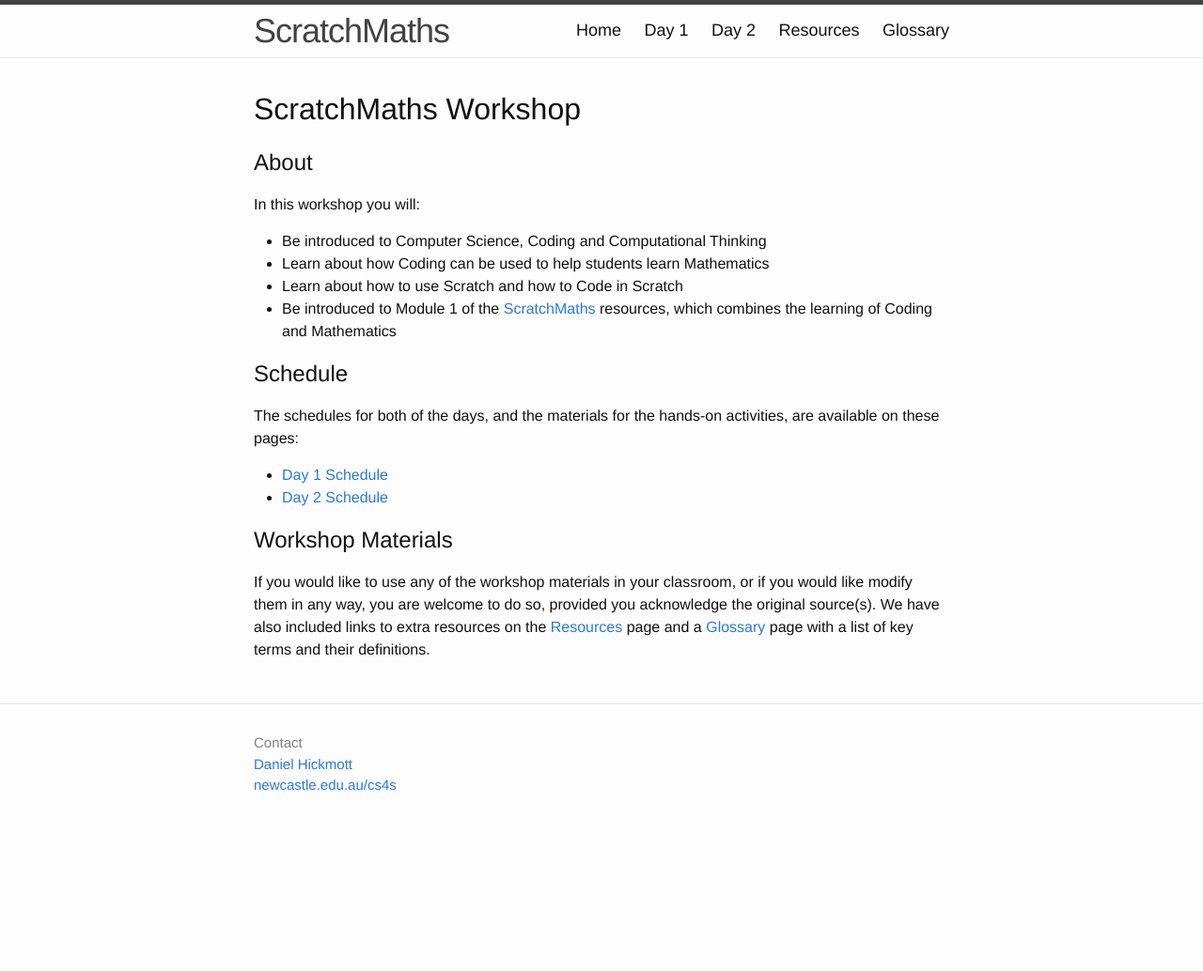
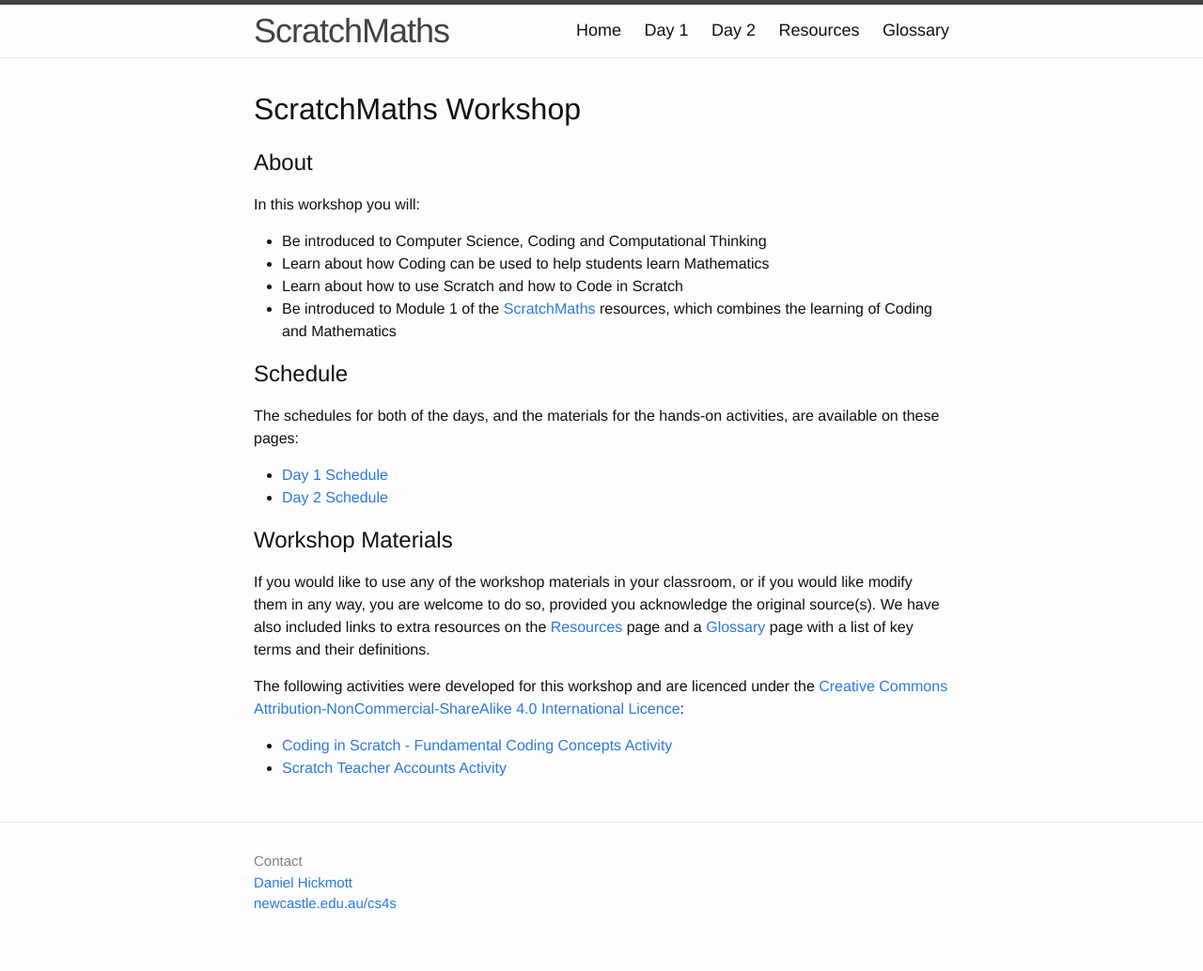
Before and after one commit to cs4s/sm-2017, a Jekyll site: the page built from index.md, in a window 1280 px wide. Shown: the whole page at 94% size. Built offline with Jekyll 4.4.1, drawn with Linux system fonts in a browser that asks for light colours; before the commit the page ends 908 px from its top, so only the background shows below that.

Commit message:
Changes activities to be creative commons

```diff
--- a/index.md
+++ b/index.md
@@ -25,3 +25,8 @@ The schedules for both of the days, and the materials for the hands-on activitie
 
 If you would like to use any of the workshop materials in your classroom, or if you would like modify them in any way, you are welcome to do so, provided you acknowledge the original source(s).
 We have also included links to extra resources on the [Resources]( {{ site.baseurl | append: site.resources_path }} ) page and a [Glossary]( {{ site.baseurl | append: site.glossary_path }} ) page with a list of key terms and their definitions.
+
+The following activities were developed for this workshop and are licenced under the [Creative Commons Attribution-NonCommercial-ShareAlike 4.0 International Licence](https://creativecommons.org/licenses/by-nc-sa/4.0/){:target="_blank"}:
+
+- [Coding in Scratch - Fundamental Coding Concepts Activity]( {{ site.baseurl | append: site.coding_path | append: "/Scratch Activity - Fundamental Coding Concepts.docx" }} )
+- [Scratch Teacher Accounts Activity]( {{ site.baseurl | append: site.teacher_account_path | append: "/Scratch Teacher Accounts Activity.docx" }} )
```
Also changed, not shown: day2/scratchmaths/index.md (+2 -0 lines), 2 other files.
